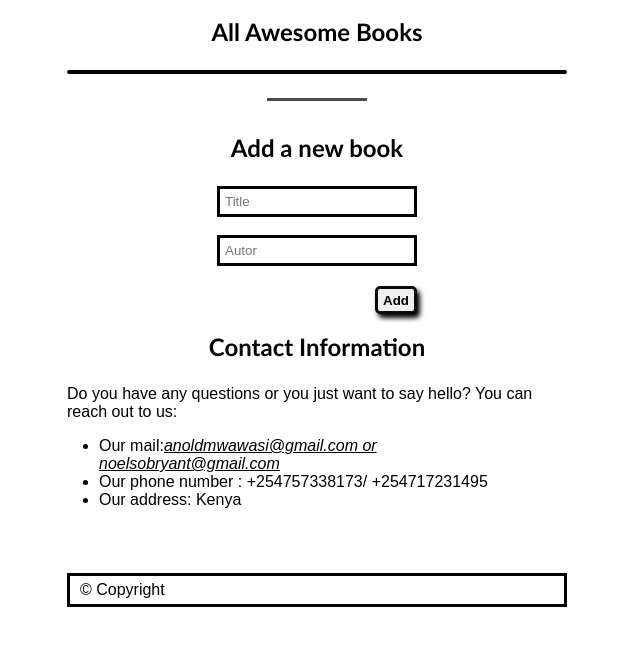
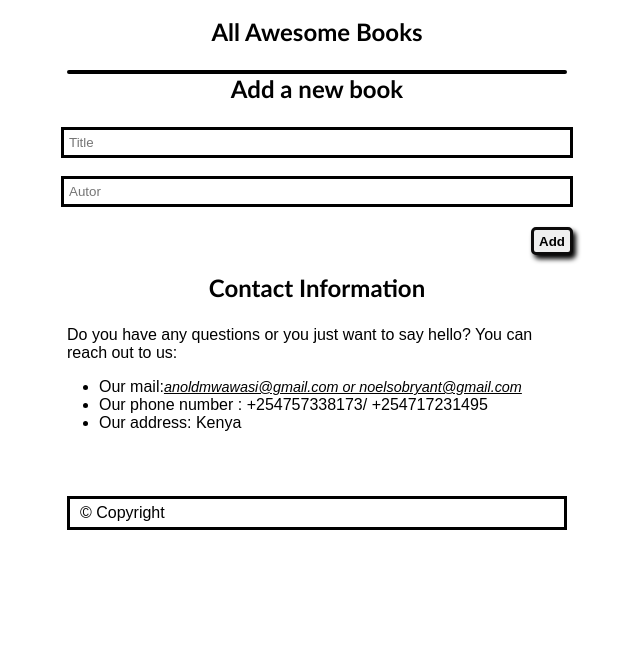
Before and after one commit to NoelLincoln/awesome-books, a website: page index.html in a window 1280 px wide. Shown: the part 118-764 px from the top of the page, without its empty margins (323-963 px from the left). Drawn offline with Linux system fonts and the light colour scheme.

Commit message:
Refactored html sections

```diff
--- a/index.html
+++ b/index.html
@@ -1,13 +1,15 @@
 <!DOCTYPE html>
 <html lang="en">
+
   <head>
     <meta charset="UTF-8">
     <meta name="viewport" content="width=device-width, initial-scale=1.0">
     <title>Awesome books one</title>
     <link rel="stylesheet" href="styles.css">
   </head>
+
   <body>
-    <main>
+    <header>
       <nav>
         <a href>Awesome Books</a>
         <ul class="nav-links">
@@ -16,18 +18,23 @@
           <li>Add New</li>
           <div class="vertical-divider"></div>
           <li>Contact</li>
-
         </ul>
       </nav>
       <div class="time">
-        <time id = "time">August 18th 2023, 1.02p.m</time>
+        <time id="time">August 18th 2023, 1.02p.m</time>
       </div>
-      <h2>All Awesome Books</h2>
-      <section class="books_Container">
+    </header>
+
+    <main id="main-page">
+      <section class="books_Container" id="books-container">
+        <h2>All Awesome Books</h2>
         <article class="booklist" id="bookList">
 
         </article>
-        <div class="divider"></div>
+        <!--<div class="divider"></div>-->
+      </section>
+
+      <section id="form-section">
         <h2>Add a new book</h2>
         <form id="form">
           <input id="title" type="text" placeholder="Title">
@@ -38,16 +45,19 @@
           <button id="add" type="submit">Add</button>
         </form>
       </section>
-      <section class="contact">
+
+      <section class="contact" id="contact-section">
         <h2>Contact Information</h2>
         <p>Do you have any questions or you just want to say hello?
           You can reach out to us:</p>
         <ul>
-          <li>Our mail:<i><a href="mailto:anoldmwawasi@gmail.com, noelsobryant@gmail.com">anoldmwawasi@gmail.com or noelsobryant@gmail.com </a></i> </li>
+          <li>Our mail:<i><a href="mailto:anoldmwawasi@gmail.com, noelsobryant@gmail.com">anoldmwawasi@gmail.com or
+                noelsobryant@gmail.com </a></i> </li>
           <li>Our phone number : +254757338173/ +254717231495 </li>
           <li>Our address: Kenya </li>
         </ul>
       </section>
+
     </main>
 
     <footer class="footer">
@@ -55,4 +65,5 @@
     </footer>
     <script src="script.js"></script>
   </body>
+
 </html>
--- a/styles.css
+++ b/styles.css
@@ -43,6 +43,7 @@ div.time,
 
 .contact a {
   color: black;
+  font-size: 0.9rem;
 }
 
 .contact a:hover {
```
